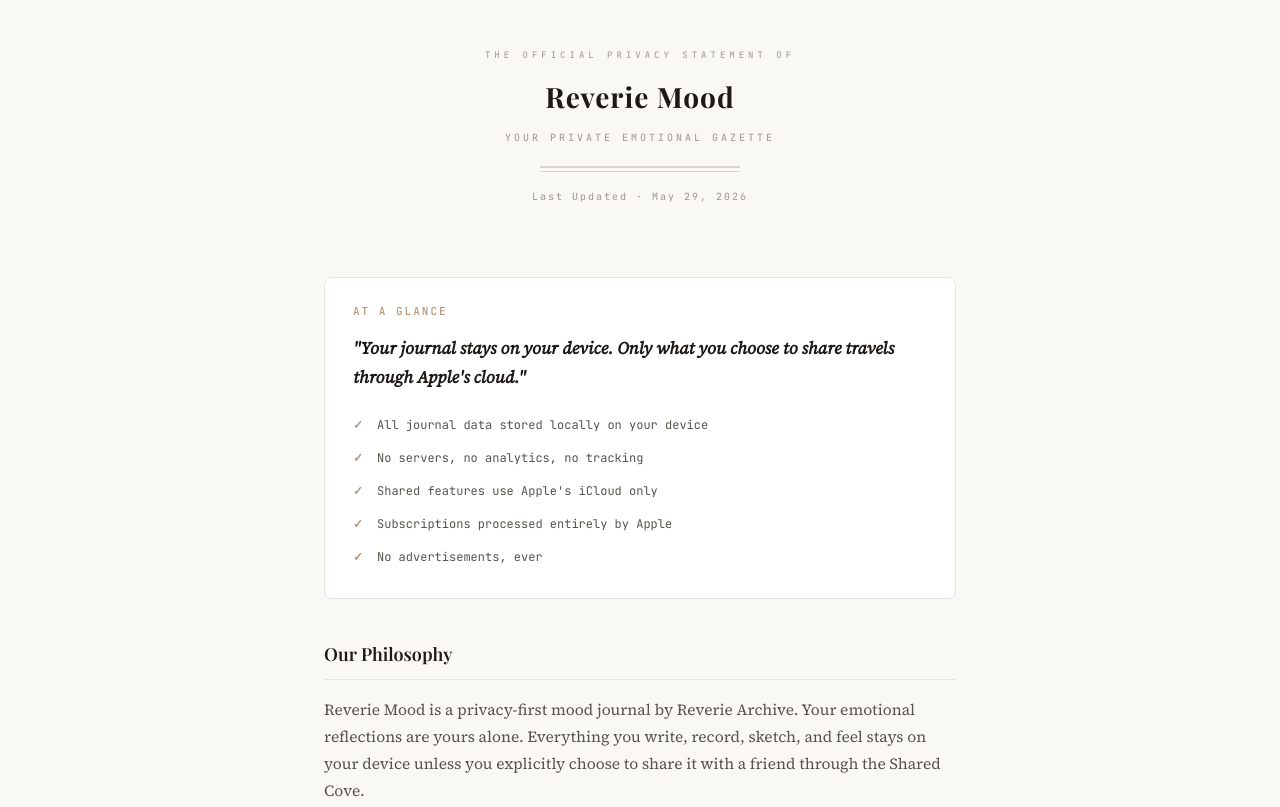
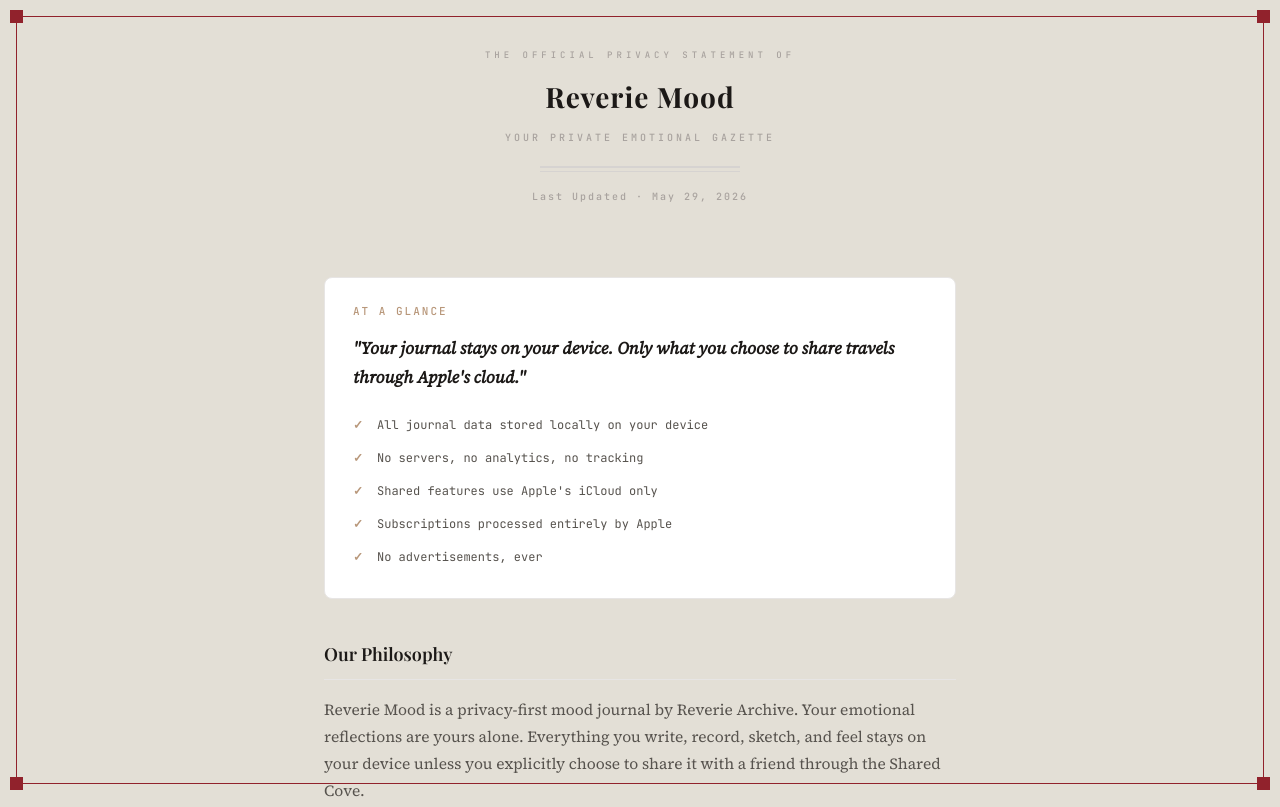
Before and after one commit to reveriearchive-studio/-reverie-mood-privacy, a plain HTML site: page index.html in a window 1280 px wide. Shown: the top 807 px of the page. Drawn offline with nearby package versions, Linux system fonts and the light colour scheme.

Commit message:
Add files via upload

```diff
--- a/index.html
+++ b/index.html
@@ -8,8 +8,8 @@
         @import url('https://fonts.googleapis.com/css2?family=Playfair+Display:wght@400;600;700&family=Source+Serif+4:ital,wght@0,400;0,600;1,400&family=JetBrains+Mono:wght@400;500&display=swap');
 
         :root {
-            --bg: #FAF8F5;
-            --surface: #F5F3F0;
+            --bg: #E3DFD6;
+            --surface: #ECE9E1;
             --surface-raised: #FFFFFF;
             --text-primary: #1C1917;
             --text-secondary: #57534E;
@@ -417,6 +417,18 @@
     </style>
 </head>
 <body>
+    <!-- Vintage "Special Edition" frame -->
+    <style>
+        .gazette-frame{position:fixed;inset:16px;border:1.5px solid #91222C;pointer-events:none;z-index:90}
+        .gazette-frame i{position:absolute;width:13px;height:13px;background:#91222C}
+        .gazette-frame i.tl{top:-7px;left:-7px}
+        .gazette-frame i.tr{top:-7px;right:-7px}
+        .gazette-frame i.bl{bottom:-7px;left:-7px}
+        .gazette-frame i.br{bottom:-7px;right:-7px}
+        @media (max-width:480px){.gazette-frame{inset:10px}.gazette-frame i{width:11px;height:11px}}
+    </style>
+    <div class="gazette-frame" aria-hidden="true"><i class="tl"></i><i class="tr"></i><i class="bl"></i><i class="br"></i></div>
+
     <!-- Masthead -->
     <header class="masthead">
         <div class="masthead-label">The Official Privacy Statement of</div>
```
